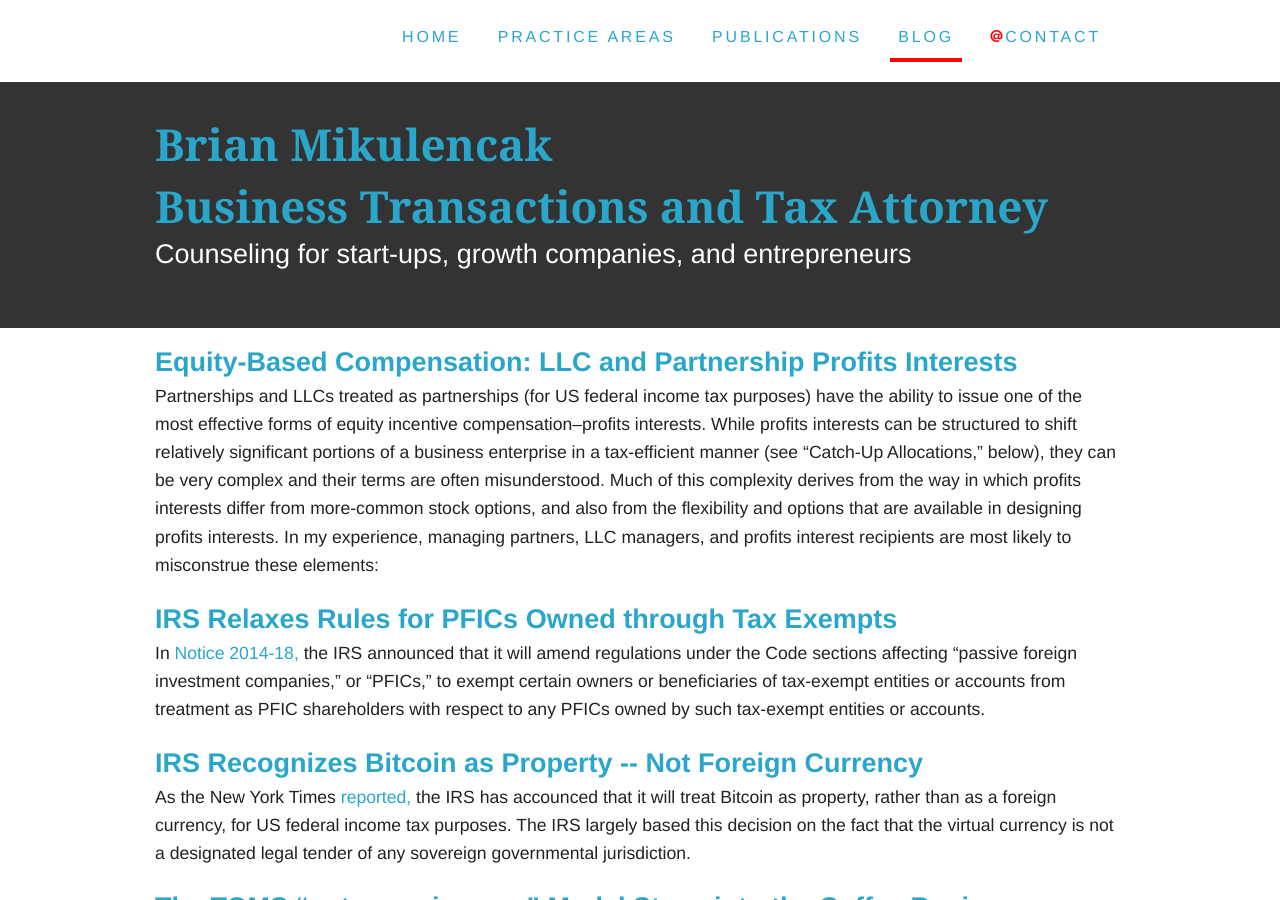
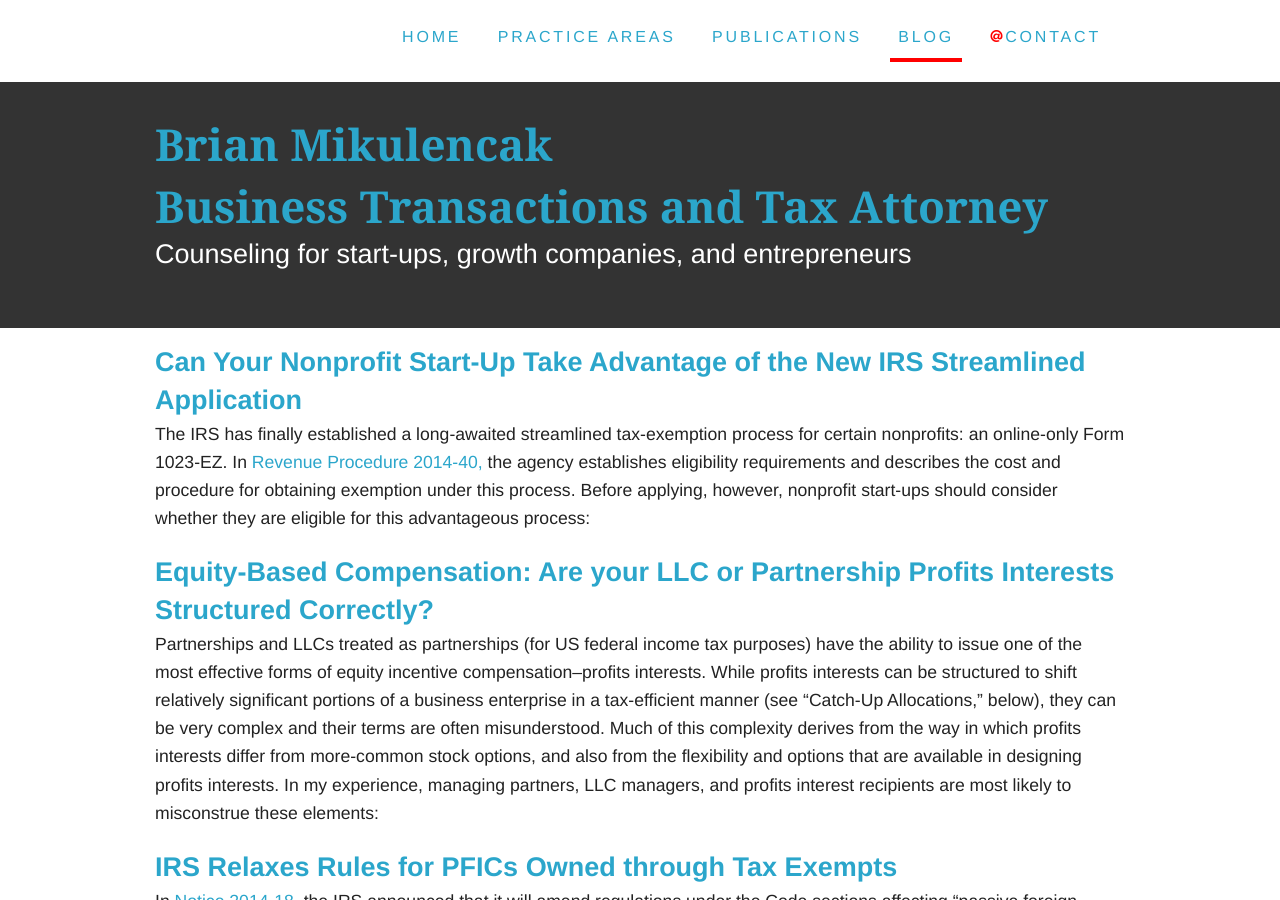
Before and after one commit to brianmik/bmaustinlaw, a Jekyll site: the page built from blog/index.html, in a window 1280 px wide and 900 px high. Built offline with Jekyll 4.4.1, drawn with Linux system fonts in a browser that asks for light colours; Markdown is read by kramdown in place of the engine named in the settings; some of the changed lines change nothing that is shown.

Commit message:
Blog Posts

```diff
--- a/_posts/2014-06-06-LLC-profits-interests.markdown
+++ b/_posts/2014-06-06-LLC-profits-interests.markdown
@@ -1,6 +1,6 @@
 ---
 layout: post
-title:  "Equity-Based Compensation: LLC and Partnership Profits Interests"
+title:  "Equity-Based Compensation: Are your LLC or Partnership Profits Interests Structured Correctly?"
 date:   2014-06-09 18:00:00
 categories: partnership tax
 ---
@@ -38,7 +38,7 @@ until they are "caught up" to their nominal participation percentage. Of course,
 profits interest is entitled to such "catch-up allocations." In my experience, however, entity agreements often provide for the opposite treatment
 that the parties anticipated, particularly agreements that use "targeted allocation" provisions.
 
-## Is the profits interest recipient an employee?
+## Are the profits interest recipients employees?
 
 Unfortunately, the tax rules do not permit dual roles as both a partner or LLC member and an employee for tax purposes. Therefore, a profits
 interest recipient may lose their ability to participate in certain employee-benefit programs and must report self-employment taxes (rather than
--- /dev/null
+++ b/_posts/2014-07-21-streamlined-1023.markdown
@@ -0,0 +1,44 @@
+---
+layout: post
+title:  "Can Your Nonprofit Start-Up Take Advantage of the New IRS Streamlined Application"
+date:   2014-07-21 18:00:00
+categories: nonprofits
+---
+
+The IRS has finally established a long-awaited streamlined tax-exemption process for certain nonprofits: an online-only Form 1023-EZ. In [Revenue
+Procedure 2014-40,][Rev Proc link] the agency establishes eligibility requirements and describes the cost and procedure for obtaining exemption
+under this process. Before applying, however, nonprofit start-ups should consider whether they are eligible for this advantageous process:
+
+## Does the organization have too much revenue? Too many assets?
+
+The IRS limits the 1023-EZ process to organizations that have had annual revenue of $50,000 or less during all of the last three years. More restrictive, an
+organization must also not anticipate revenues in excess of $50,000 during the current or following two years. Separately, organizations must have assets worth
+less than $250,000 at the time of application. (For these purposes, the organization may make a good faith estimate of the value of its its assets.)
+
+
+## Is the entity a US entity?
+
+Foreign organizations are not eligible to file a 1023-EZ. For these purposes, it's not important where the organization intends to operate, but instead
+the organization must be organized in a US state (or US territory or possession) and must have a mailing address in the US (or in a US territory or possession).
+
+## Is the organization a successor to a for-profit entity?
+
+Often, a nonprofit organization comes into existence upon the termination or liquidation of a for-profit entity. These nonprofits are not eligible for this
+new, streamlined process of obtaining tax exemption.
+
+## Does the organization fall under one of the specifically disallowed categories?
+
+Many types of nonprofits are required to file special schedules to their exemption application with additional and detailed information. Many of these types of
+organizations, including churches, schools, colleges, and universities, hospitals, HMOs, and other types of organizations must continue to file the long-form
+application.
+
+Additionally, the IRS guidance identifies several other types of organizations and activities that preclude eligibility to use this new, streamlined 1023-EZ
+process. Prohibited organizations include those that have or intend to have donor-advised funds, hold more than a small amount of non-publicly traded stock, sell
+carbon credits or offsets, or that fall under several other preempted categories.
+
+Nonprofit start-ups that are not already exempt should consider applying for 501(c)(3) status under this new streamlined procedure, including start-ups that have
+already initiated the process using the existing procedure but may be eligible to transfer their application to this faster, less expensive process.  While this
+new process is designed to reduce the cost and complexity of the tax-exemption process, nonprofits should consult with an attorney regarding this program and
+its eligibility requirements.
+
+[Rev Proc link]: http://www.irs.gov/irb/2014-30_IRB/ar09.htm
```
